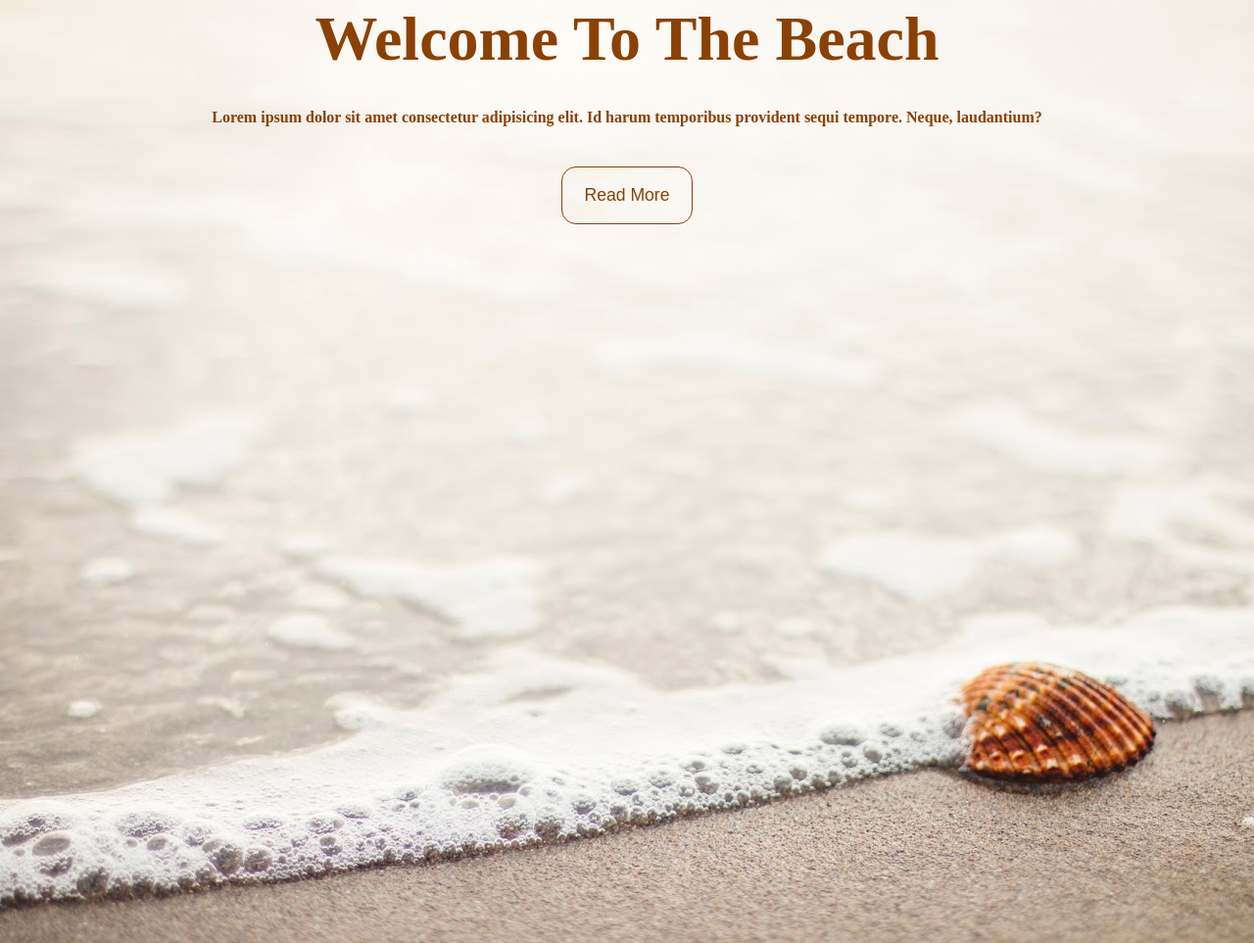
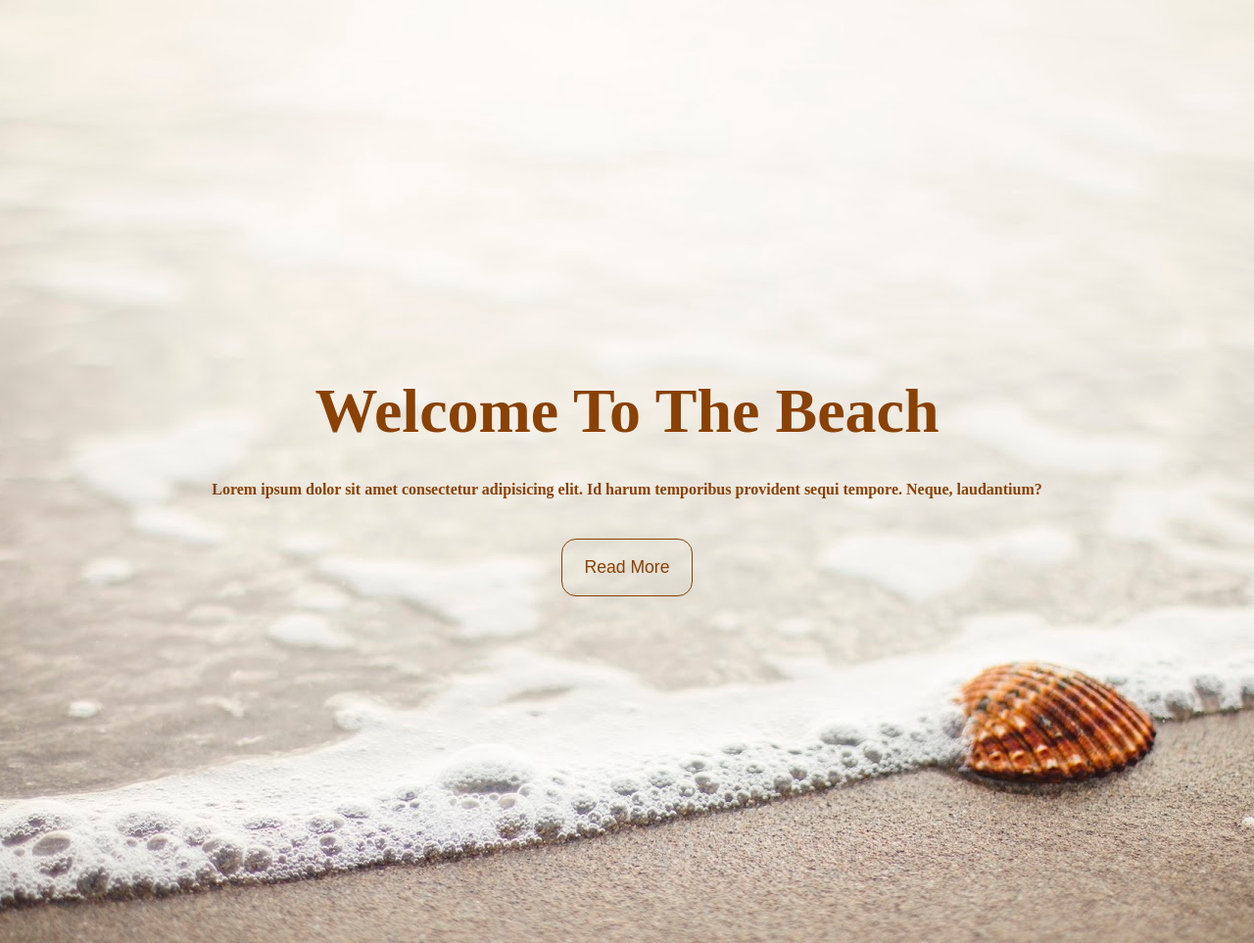
Before and after one commit to Rgbjz/Practice-4, a plain HTML site: page index.html in a window 1280 px wide. Shown: the top 963 px of the page at 98% size. Drawn offline with Linux system fonts and the light colour scheme.

Commit message:
add corrected, finished exercise

```diff
--- a/style.css
+++ b/style.css
@@ -12,7 +12,7 @@ body{
     line-height: 80px;
 }
 .header-title{
-    padding-top: 380`px;
+    padding-top: 380px;
     font-size: 4em;
     font-weight: bold;
     text-transform: capitalize;
```
